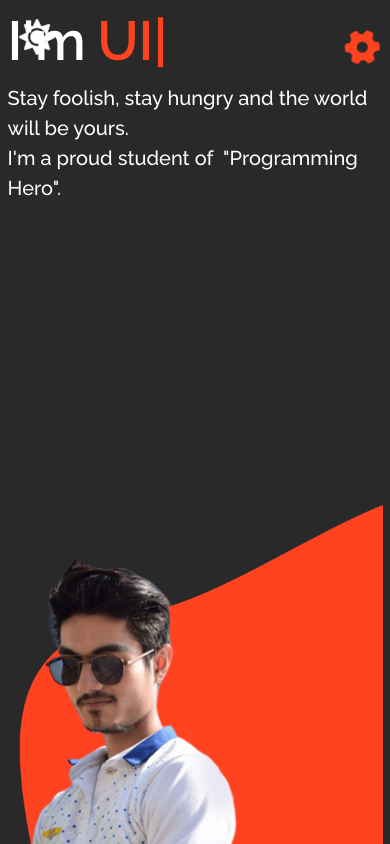
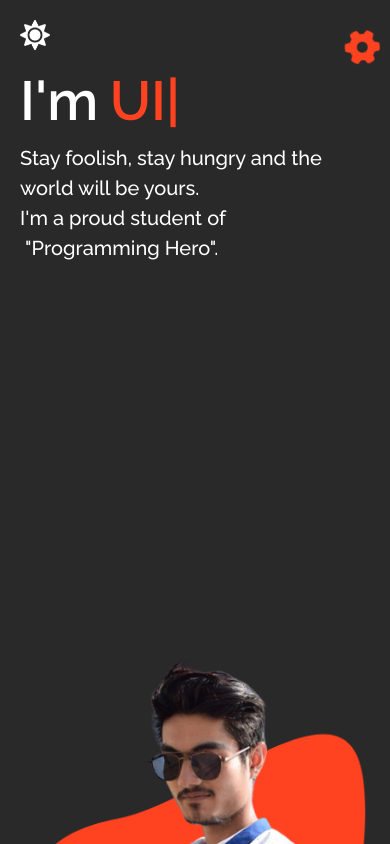
Before and after one commit to AyonJD/personal-portfolio, a plain HTML site: page index.html in a window 390 px wide. Drawn offline with nearby package versions, Linux system fonts and the light colour scheme.

Commit message:
Responsive done

```diff
--- a/index.html
+++ b/index.html
@@ -68,8 +68,8 @@
         <img id="moon" src="./images/moon.png" alt="">
       </div>
       <section class="container hero-height">
-        <div class="row">
-          <div class="col-md-6 d-flex align-items-center">
+        <div class="row d-flex align-items-center">
+          <div class="col-sm-12 col-md-6 d-flex align-items-center">
             <div class="content">
               <h1 id="type-animation-header" class="dark-mode-text d-inline-block pe-3">I'm</h1> <!--Light mode text color-->
               <span class="auto-type"></span>
@@ -78,9 +78,9 @@
               </p>
             </div>
           </div>
-          <div class="col-md-6">
+          <div class="col-sm-12 col-md-6 margin">
             <div class="images py-5">
-              <img src="./images/pattern.png" class="img1" id="back-image" alt="">
+              <img src="./images/pattern.png" class="img1 img-fluid" id="back-image" alt="">
               <img src="./images/Ayon.png" class="img2 position-absolute img-fluid" alt="">
             </div>
           </div>
--- a/style.css
+++ b/style.css
@@ -143,12 +143,13 @@ nav ul li a i{
 
 }
 .images img{
-  right: 100px;
+  /* right: 100px; */
   bottom: 0;
   transition: all 1s;
 }
 .images #back-image{
-  max-width: 500px;
+  /* max-width: 500px; */
+  width: 100%;
   position: absolute;
   bottom: -10px;
   right: 0;
@@ -178,3 +179,37 @@ nav ul li a i{
   font-weight: 500;
   padding-right: 1rem;
 }
+
+
+
+@media screen and (min-width: 1100px){
+  #back-image{
+    max-width: 500px;
+  }
+}
+@media screen and (max-width: 992px){
+  .img2{
+    transform: translateX(0);
+  }
+}
+@media screen and (max-width: 768px){
+  .hero-height{
+    min-height: 100vh;
+    padding: 60px 0;
+  }
+  .margin{
+    margin-top: 50px;
+  }
+}
+@media screen and (max-width: 594px){
+  body{
+    padding: 0 20px;
+  }
+  .mode-changer img{
+    width: 30px;
+    padding: 20px 0;
+  }
+  .margin{
+    margin-top: 10px;
+  }
+}
```
